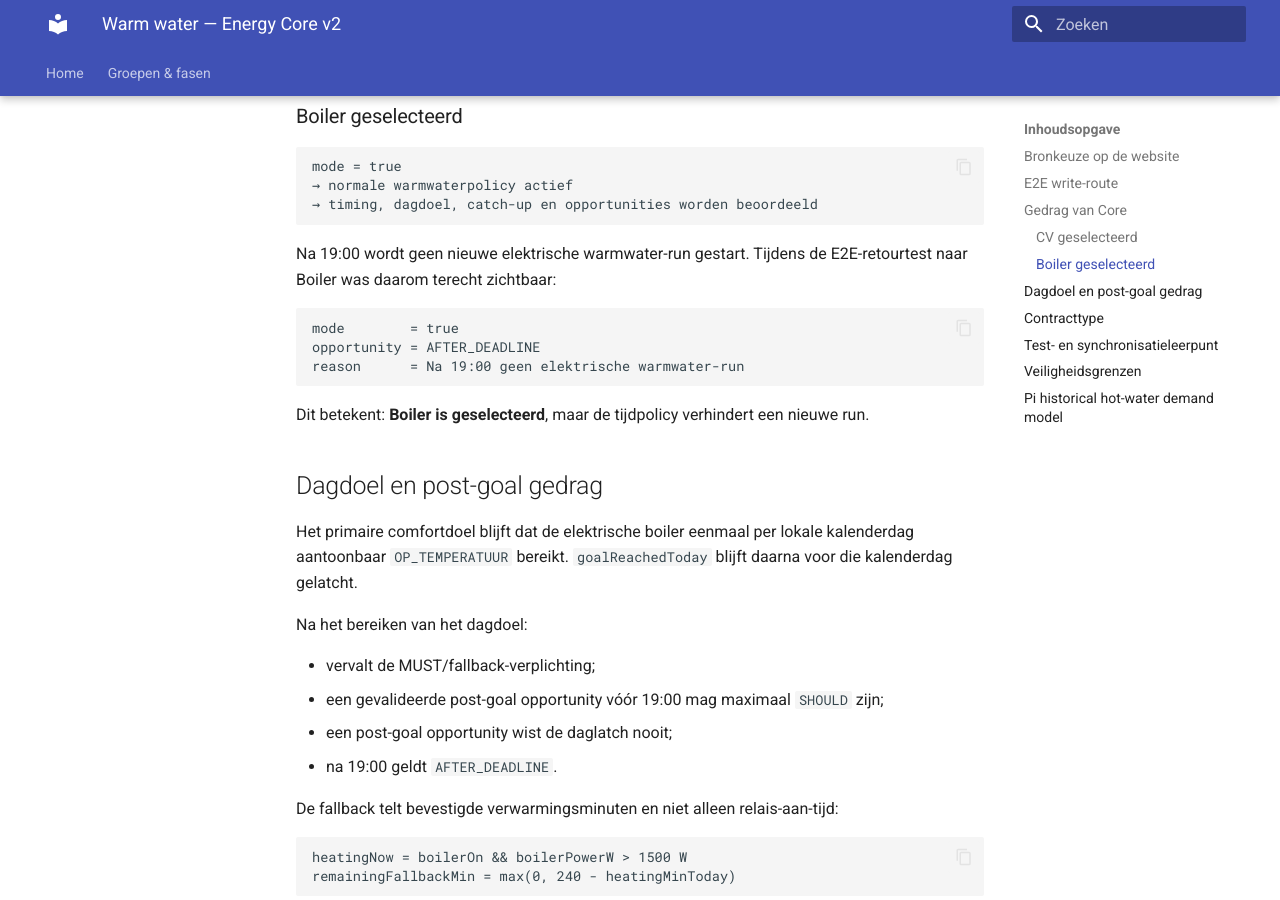
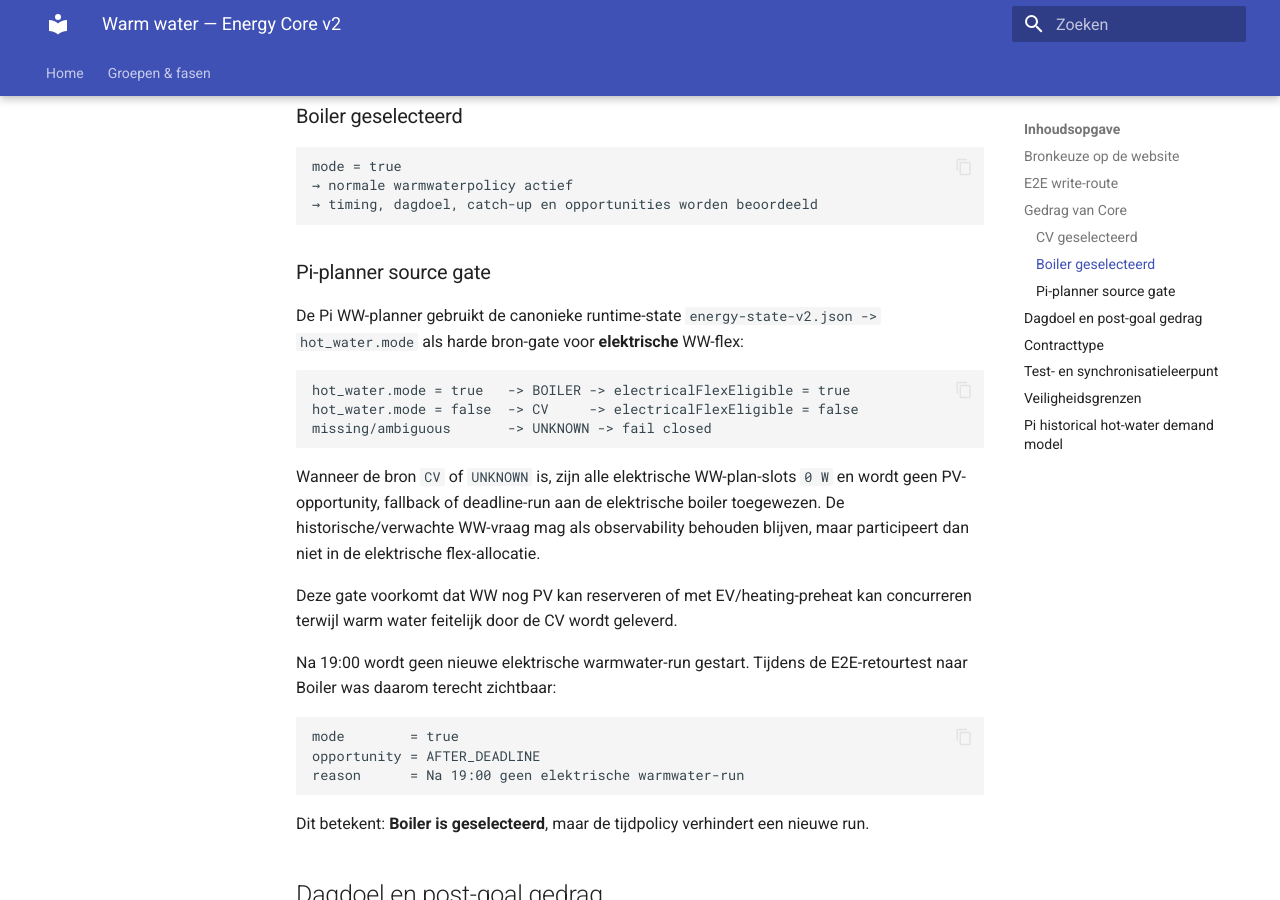
Before and after one commit to OnsKasteeltje/homey-energy-manual, an MkDocs documentation site: the page built from docs/warm-water.md, in a window 1280 px wide and 900 px high, scrolled down 1769 px. Built offline with MkDocs 1.6.1 and Material for MkDocs 9.7.7, drawn with Linux system fonts in a browser that asks for light colours.

Commit message:
docs(ww): record electrical source gate

````diff
--- a/docs/warm-water.md
+++ b/docs/warm-water.md
@@ -77,6 +77,20 @@ mode = true
 → normale warmwaterpolicy actief
 → timing, dagdoel, catch-up en opportunities worden beoordeeld
 ```
+
+### Pi-planner source gate
+
+De Pi WW-planner gebruikt de canonieke runtime-state `energy-state-v2.json -> hot_water.mode` als harde bron-gate voor **elektrische** WW-flex:
+
+```text
+hot_water.mode = true   -> BOILER -> electricalFlexEligible = true
+hot_water.mode = false  -> CV     -> electricalFlexEligible = false
+missing/ambiguous       -> UNKNOWN -> fail closed
+```
+
+Wanneer de bron `CV` of `UNKNOWN` is, zijn alle elektrische WW-plan-slots `0 W` en wordt geen PV-opportunity, fallback of deadline-run aan de elektrische boiler toegewezen. De historische/verwachte WW-vraag mag als observability behouden blijven, maar participeert dan niet in de elektrische flex-allocatie.
+
+Deze gate voorkomt dat WW nog PV kan reserveren of met EV/heating-preheat kan concurreren terwijl warm water feitelijk door de CV wordt geleverd.
 
 Na 19:00 wordt geen nieuwe elektrische warmwater-run gestart. Tijdens de E2E-retourtest naar Boiler was daarom terecht zichtbaar:
 
````
